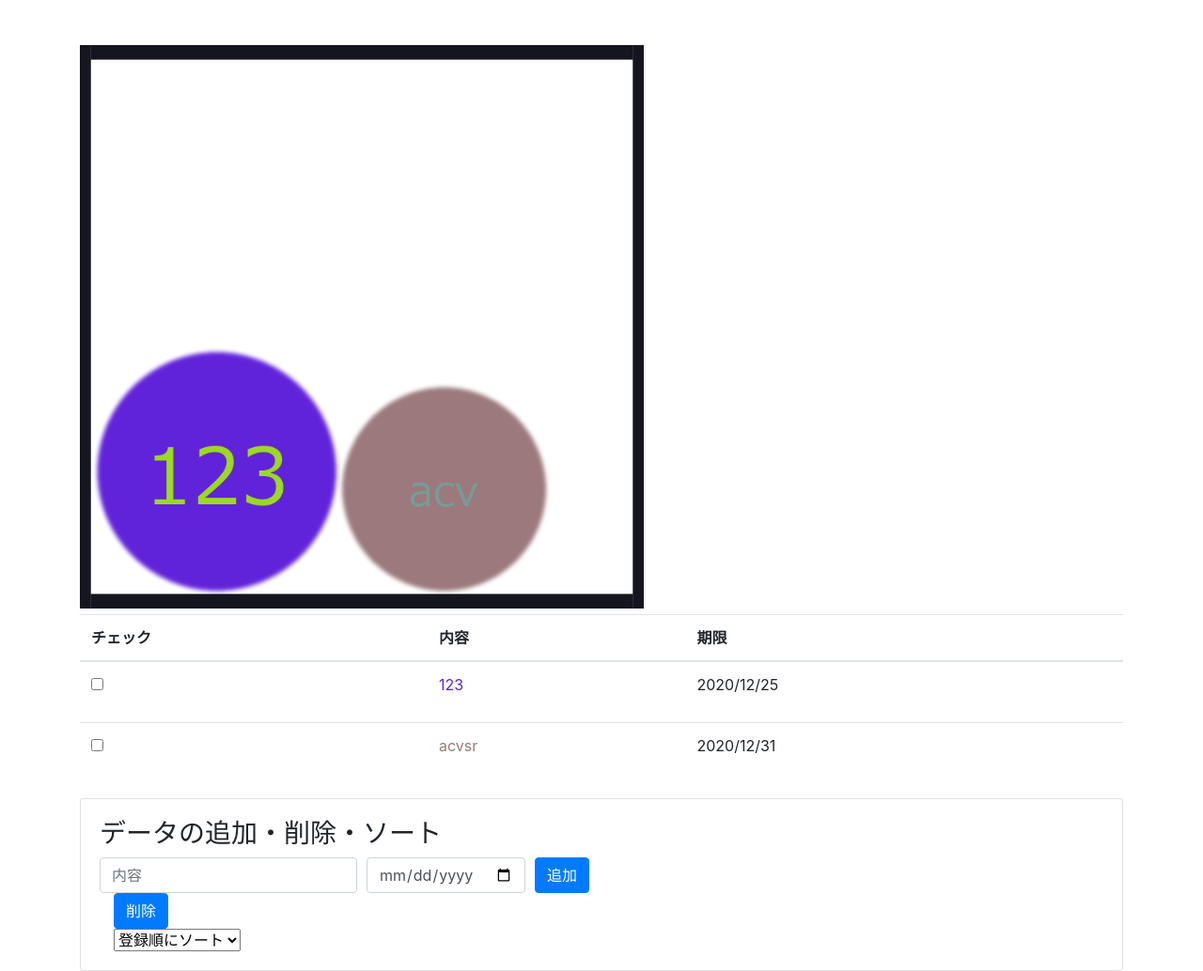
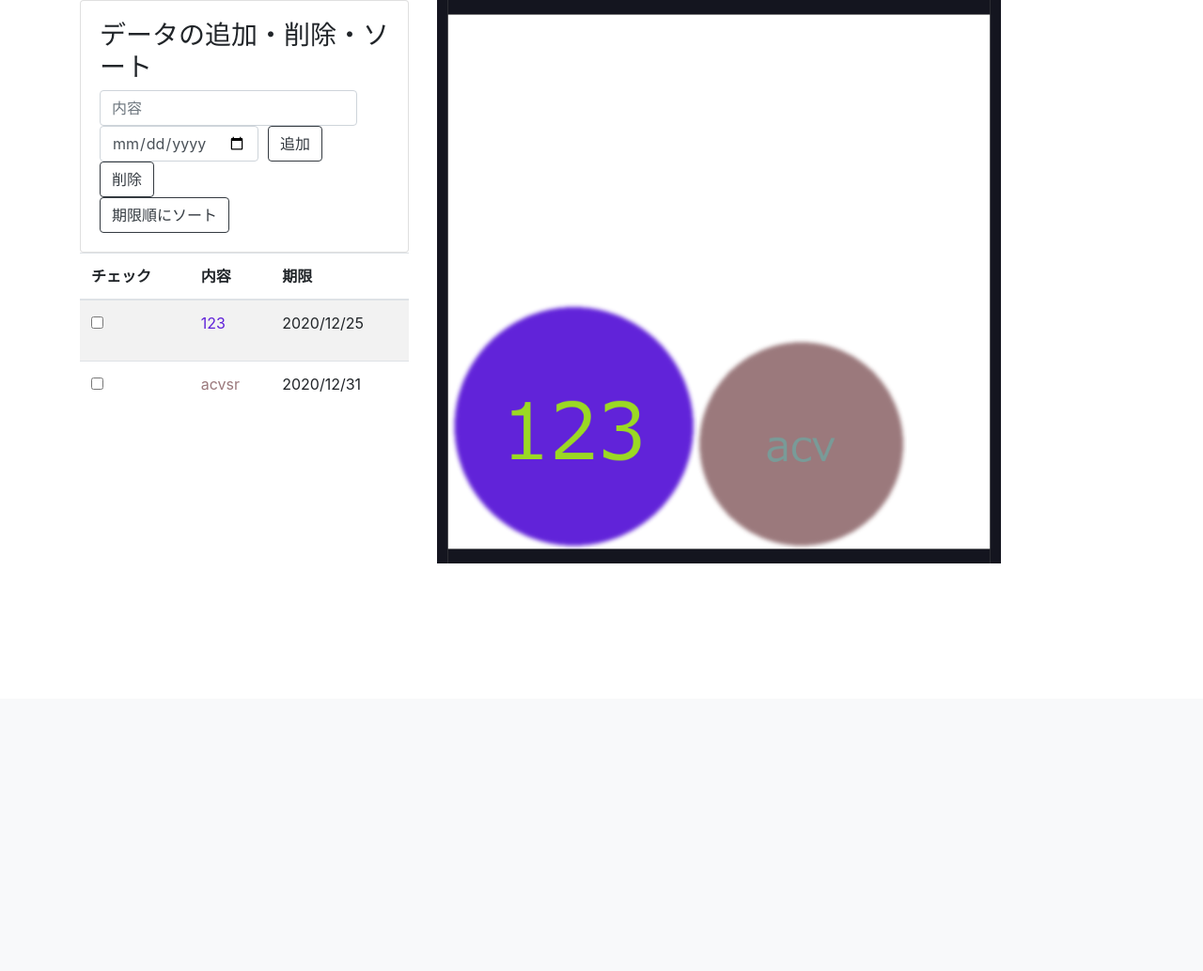
Before and after one commit to 2020-AIT-OOP2-Group10/BubbleToDo, a Flask app: template templates/index.html in a window 1280 px wide. Shown: the part 56-1090 px from the top of the page at 94% size. After the commit the page ends 656 px from the top, so only its background shows below. Run offline with Flask 2, Linux system fonts and the light colour scheme; the template is opened without the code that fills it, so the values that code supplies are empty; some libraries are stand-ins or nearby versions.

Commit message:
cssを追加

```diff
--- a/templates/index.html
+++ b/templates/index.html
@@ -28,13 +28,34 @@
   <nav class="navbar navbar-light bg-light">
       <span class="navbar-brand mb-0 h1">バブルToDo</span>
   </nav>
-  <div class="container mt-5">
+  <div class="container">
+    <div class = "row">
+        <div class ="col-lg-4">
+            <div class="card">
+                <div class="card-body">
+                    <h3>データの追加・削除・ソート</h3>
+                    <form id="add">
+                        <div class="form-row align-items-center">
+                            <div class="col-auto"><input type="text" class="form-control" placeholder="内容" id="content" name="ct"></div>
+                            <div class="col-auto"><input type="date" class="form-control" placeholder="期限" id="time-limit" name="tl"></div>
+                            <div class="col-auto"><button id="add-submit" class="btn btn-outline-dark" onclick="location.reload()">追加</button></div>
+                        </div>
+                    </form>
+                    <form id="remove">
+                        <div class="form-row align-items-center">
+                            <div class="col-auto"><button id="remove-submit" class="btn btn-outline-dark" onclick="location.reload()">削除</button></div>
+                        </div>
+                    </form>
+                    <form id="sort">
+                        <div class="form-row align-items-center">
+                            <div class="col-auto"><button id="sort-submit" class="btn btn-outline-dark" value="init">期限順にソート</button></div>
+                        </div>
+                    </form>
+                </div>
+            </div>
 
             <span>
-        <div id="stage"></div>
-    </span>
-    <span>
-      <table class="table" id="todo-list">
+                <table class="table table-striped" id="todo-list">
                     <thead>
                         <tr>
                             <th scope="col">チェック</th>
@@ -47,33 +68,13 @@
                     </tbody>
                 </table>
             </span>
-
-    <div class="card">
-        <div class="card-body">
-            <h3>データの追加・削除・ソート</h3>
-            <form id="add">
-                <div class="form-row align-items-center">
-                    <div class="col-auto"><input type="text" class="form-control" placeholder="内容" id="content" name="ct"></div>
-                    <div class="col-auto"><input type="date" class="form-control" placeholder="期限" id="time-limit" name="tl"></div>
-                    <div class="col-auto"><button id="add-submit" class="btn btn-primary" onclick="location.reload()">追加</button></div>
         </div>
-            </form>
-            <form id="remove">
-                <div class="col-auto"><button id="remove-submit" class="btn btn-primary" onclick="location.reload()">削除</button></div>
-            </form>
-            <form id="sort">
-                <div class="col-auto">
-                    <select id="sort-submit">
-                        <option value="id">登録順にソート</option>
-                        <option value="time-limit">期限順にソート</option>
-                        <option value="content">内容順にソート</option>
-                        <option value="color">色順にソート</option>
-                    </select>
-                </div>
-            </form>
+        <div class="col-lg-8">
+            <span>
+                <div id="stage"></div>
+            </span>
         </div>
     </div>
-
 </div>
 
     <!-- Matter.jsライブラリ読み込み -->
```
Lines whose indentation alone changed are shown as unchanged.
